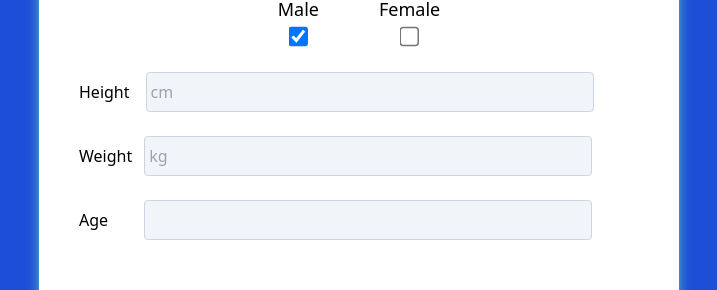
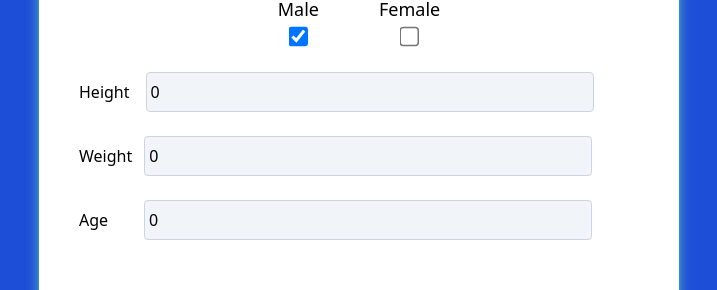
Before and after one commit to RyanLH95/bmr_calculator, a React (Vite) app: page / in a window 1280 px wide. Shown: the part 238-528 px from the top of the page, without its empty margins (281-998 px from the left). Built offline with nearby package versions, Linux system fonts and the light colour scheme.

Commit message:
Create type MetricProps and insert metricMeasurement and setMetricMeasurement props inside, then add MetricProps value and onChange logic to height, weight and age inputs.

```diff
--- a/src/components/Metric.tsx
+++ b/src/components/Metric.tsx
@@ -1,38 +1,22 @@
 import React, { useState } from "react";
 
-interface Measurement {
-  height: number
-  weight: number
-  age: number
+type MetricProps = {
+  metricMeasurement: {
+    heightInCentimetres: number;
+    weightInKilos: number;
+    age: number;
+  };
+  setMetricMeasurement: React.Dispatch<
+    React.SetStateAction<{
+      heightInCentimetres: number;
+      weightInKilos: number;
+      age: number;
+    }>
+  >
 }
 
-const Metric = () => {
+const Metric: React.FC<MetricProps> = ({ metricMeasurement, setMetricMeasurement }) => {
   const [gender, setGender] = useState(false);
-  const [measurement, setMeasurement] = useState<Measurement>({
-    height: 0,
-    weight: 0,
-    age: 0,
-  })
-
-  const handleNumericInput = (e: React.ChangeEvent<HTMLInputElement>) => {
-    const { name, value } = e.target;
-    if (/^\d*\.?\d*$/.test(value)) {
-      setMeasurement((prev) => ({ ...prev, [name]: Number(value) }));
-    } else {
-      setMeasurement((prev) => ({ ...prev, [name]: "" }));
-    }
-  }
-
-  /*
-  let calculate = (e: any) => {
-    e.preventDefault();
-
-    if (weight === 0 || height === 0) {
-      alert('A valid number must be entered to proceed with calculation')
-    } else {
-      let result = 88.362 + (13.397 * weight) + (4.799 * height) - (5.677 * age)
-    }
-  } */
 
   return (
     <form className='mt-5'>
@@ -65,8 +49,13 @@ const Metric = () => {
           className='m-3 bg-slate-100 border w-4/5 h-10 border-slate-300 rounded pl-1'
           placeholder="cm"
           type='text'
-          value={measurement.height || ''}
-          onChange={handleNumericInput}
+          value={metricMeasurement.heightInCentimetres}
+          onChange={(e) => {
+            setMetricMeasurement({
+              ...metricMeasurement,
+              heightInCentimetres: Number(e.target.value)
+            })
+          }}
         />
       </div>
       <div className='flex gap-0'>
@@ -76,8 +65,13 @@ const Metric = () => {
           className='m-3 bg-slate-100 border w-4/5 h-10 border-slate-300 rounded pl-1'
           placeholder="kg"
           type='number'
-          value={measurement.weight || ''}
-          onChange={handleNumericInput}
+          value={metricMeasurement.weightInKilos}
+          onChange={(e) => {
+            setMetricMeasurement({
+              ...metricMeasurement,
+              weightInKilos: Number(e.target.value)
+            })
+          }}
         />
       </div>
       <div className='flex gap-6'>
@@ -86,8 +80,13 @@ const Metric = () => {
         <input
           className='m-3 bg-slate-100 border w-4/5 h-10 border-slate-300 rounded pl-1'
           type='number'
-          value={measurement.age || ''}
-          onChange={handleNumericInput}
+          value={metricMeasurement.age}
+          onChange={(e) => {
+            setMetricMeasurement({
+              ...metricMeasurement,
+              age: Number(e.target.value)
+            })
+          }}
         />
       </div>
     </form>
```
